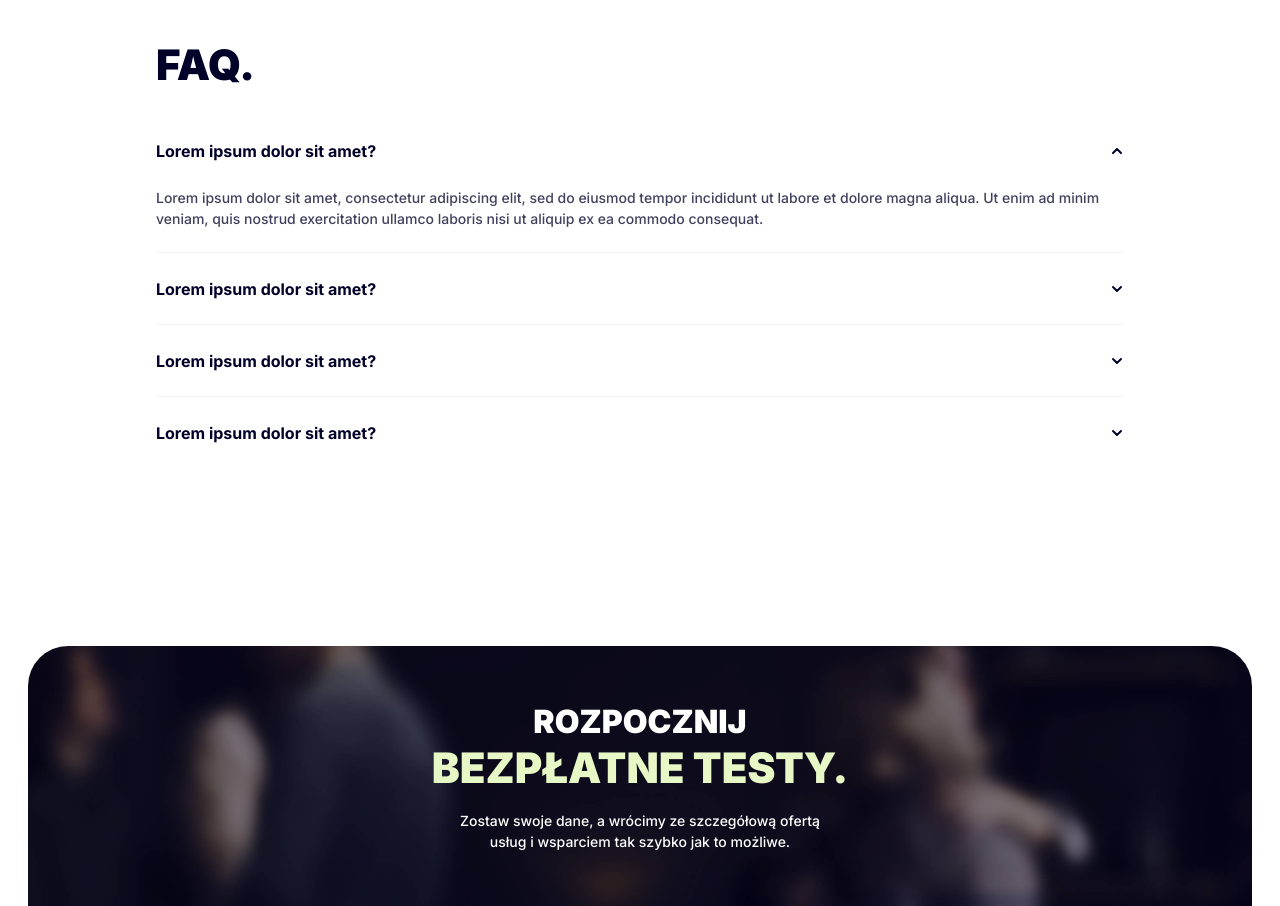
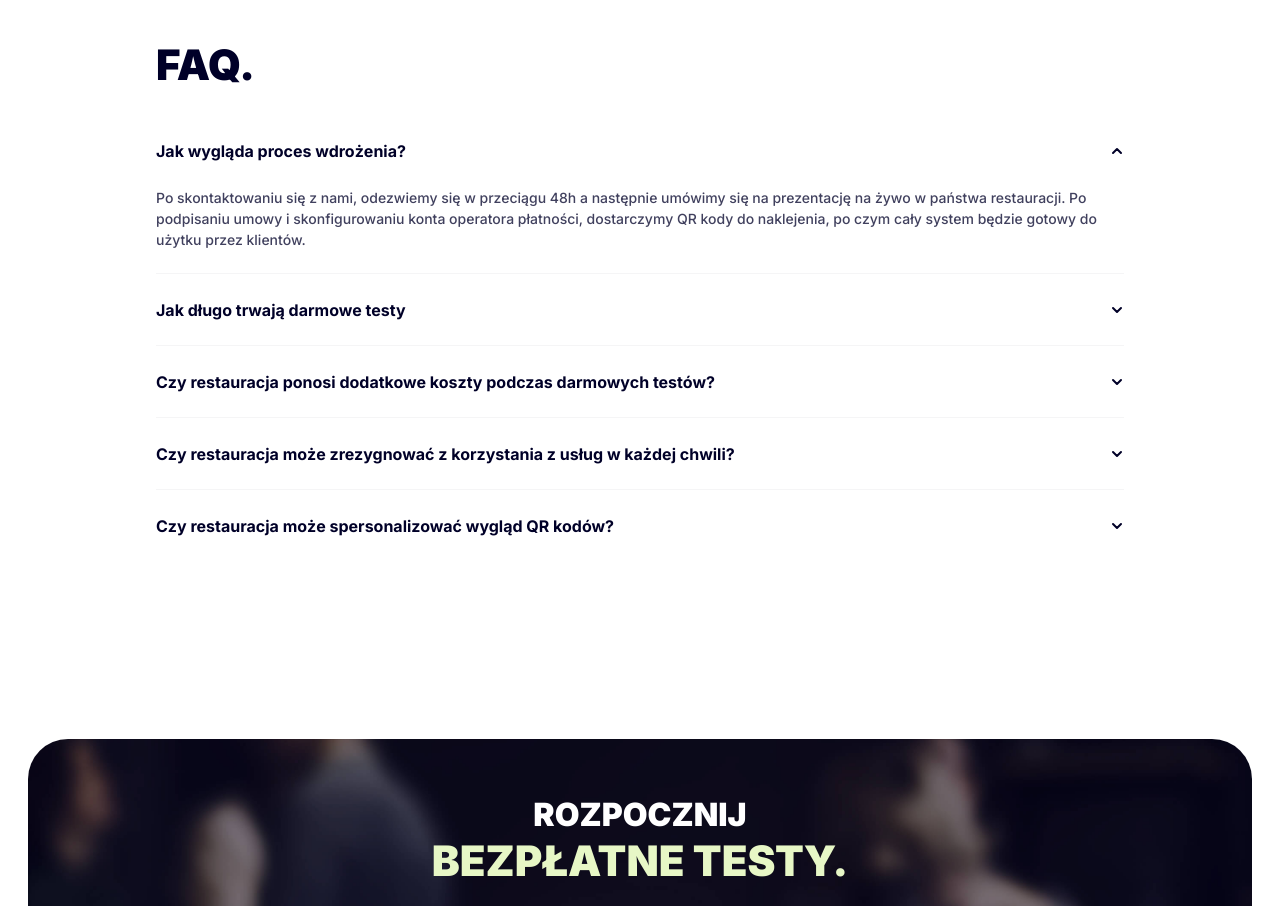
Before and after one commit to rafpiek/dinecloud-landing, a Next.js app: page / in a window 1280 px wide. Shown: the part 5360-6266 px from the top of the page. Built offline with nearby package versions, Linux system fonts and the light colour scheme.

Commit message:
change faq copy

```diff
--- a/src/components/Faq.tsx
+++ b/src/components/Faq.tsx
@@ -8,6 +8,29 @@ export const Faq = () => {
     setOpenIndex(openIndex === index ? null : index);
   };
 
+  const faqItems = [
+    {
+      question: "Jak wygląda proces wdrożenia?",
+      answer: "Po skontaktowaniu się z nami, odezwiemy się w przeciągu 48h a następnie umówimy się na prezentację na żywo w państwa restauracji. Po podpisaniu umowy i skonfigurowaniu konta operatora płatności, dostarczymy QR kody do naklejenia, po czym cały system będzie gotowy do użytku przez klientów."
+    },
+    {
+      question: "Jak długo trwają darmowe testy",
+      answer: "Darmowe testy trwają 3 miesiące."
+    },
+    {
+      question: "Czy restauracja ponosi dodatkowe koszty podczas darmowych testów?",
+      answer: "Darmowe testy są w pełni darmowe i restauracja nie płaci miesięcznej opłaty za korzystanie z usług, natomiast pokrywa koszty procesowania transakcji u operatora płatności."
+    },
+    {
+      question: "Czy restauracja może zrezygnować z korzystania z usług w każdej chwili?",
+      answer: "Dokładne warunki i czas trwania usług ustalane są elastycznie i indywidualnie, oraz przedstawiane są w umowie ogólnych warunków współpracy."
+    },
+    {
+      question: "Czy restauracja może spersonalizować wygląd QR kodów?",
+      answer: "Tak, za dodatkową opłatą jest możliwość ręcznej personalizacji QR kodów, tak aby dostosować je do brandingu restauracji."
+    }
+  ];
+
   return(
     <section id="section_cart_5" className="landing_section">
     <div className="mx-auto w-full max-w-[1320px] md:px-6">
@@ -15,10 +38,10 @@ export const Faq = () => {
             <div className="w-full">
                 <h2 className="header_landing_2"><span className="big">FAQ.</span></h2>
                 <ul className="toggle_list">
-                    {[0, 1, 2, 3].map((index) => (
+                    {faqItems.map((item, index) => (
                       <li key={index} className={openIndex === index ? 'active' : ''}>
                         <p className="heading body_4" onClick={() => toggleActive(index)}>
-                          <strong>Lorem ipsum dolor sit amet?</strong>
+                          <strong>{item.question}</strong>
                         </p>
                         <AnimatePresence initial={false}>
                           {openIndex === index && (
@@ -58,7 +81,7 @@ export const Faq = () => {
                                 animate={{ y: 0 }}
                                 exit={{ y: -10 }}
                               >
-                                Lorem ipsum dolor sit amet, consectetur adipiscing elit, sed do eiusmod tempor incididunt ut labore et dolore magna aliqua. Ut enim ad minim veniam, quis nostrud exercitation ullamco laboris nisi ut aliquip ex ea commodo consequat.
+                                {item.answer}
                               </motion.div>
                             </motion.div>
                           )}
```
